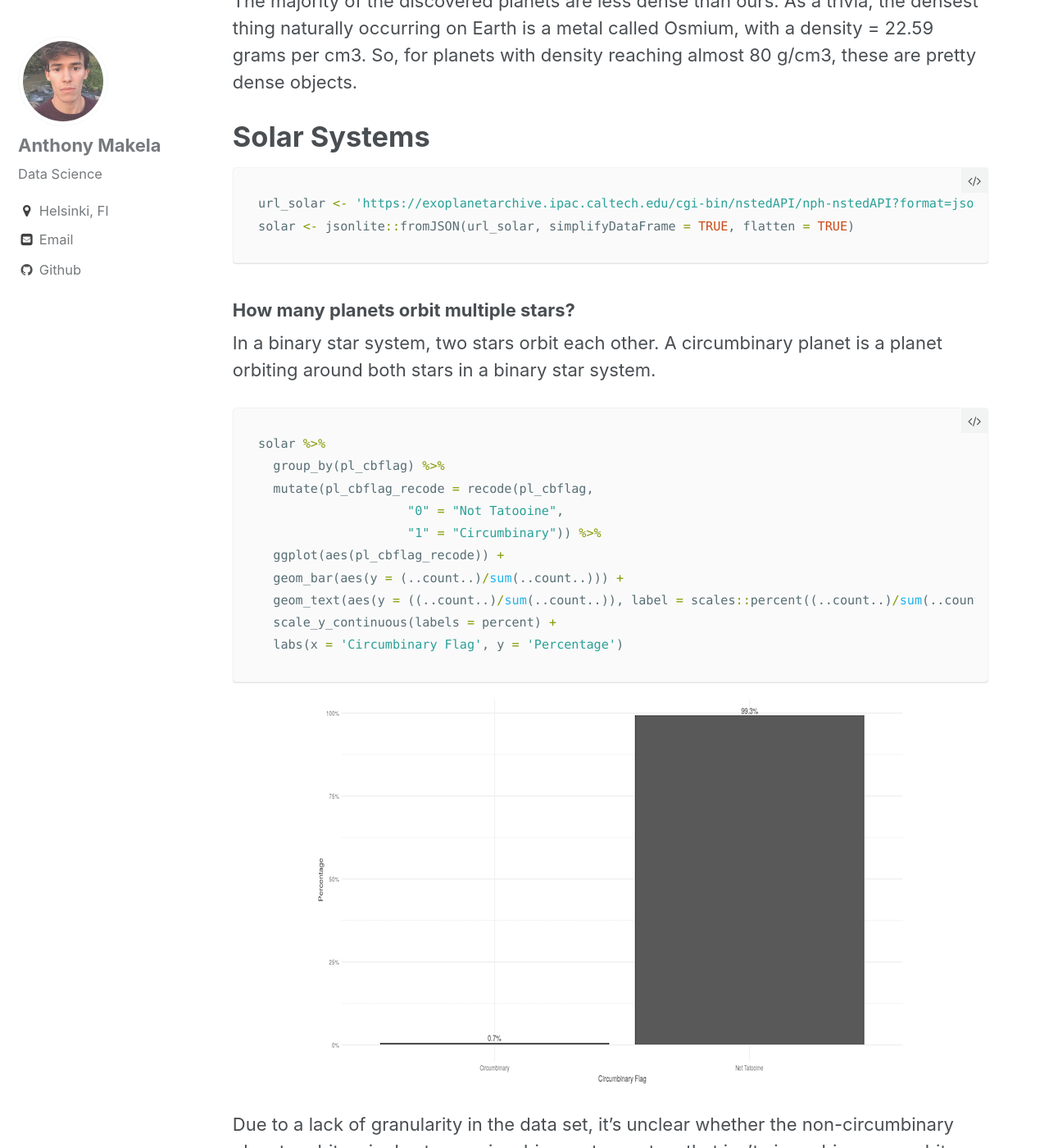
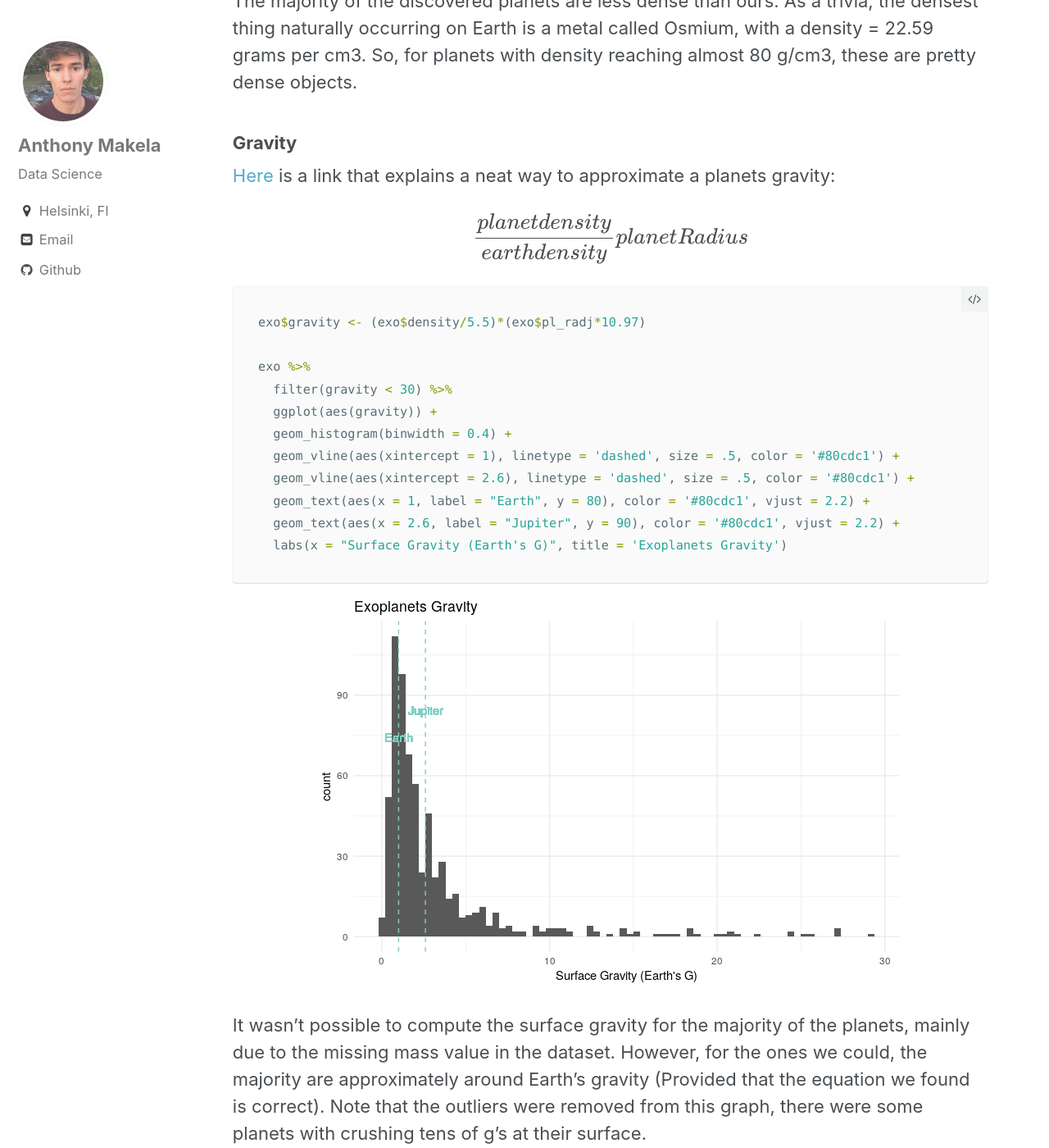
Before and after one commit to anthonymakela/anthonymakela.github.io, a Jekyll site: the page built from _posts/2019-01-01-Analysis-On-Exoplanets.md, in a window 1280 px wide and 1400 px high, scrolled down 13877 px. Shown: the whole window at 82% size. Built offline with Jekyll 4.4.1, drawn with Linux system fonts in a browser that asks for light colours; nearby versions of some CDN libraries; formulas are drawn with MathJax 3; some of the changed text lies outside the part shown.

Commit message:
Exoplanets

````diff
--- a/_posts/2019-01-01-Analysis-On-Exoplanets.md
+++ b/_posts/2019-01-01-Analysis-On-Exoplanets.md
@@ -330,6 +330,35 @@ exo %>%
 
 The majority of the discovered planets are less dense than ours. As a trivia, the densest thing naturally occurring on Earth is a metal called Osmium, with a density = 22.59 grams per cm3. So, for planets with density reaching almost 80 g/cm3, these are pretty dense objects.
 
+### Gravity
+
+[Here](http://www.world-builders.org/lessons/less/les1/gravity.html) is a link that explains a neat way to approximate a planets gravity:
+
+
+$$ {planetdensity \over earthdensity}{planetRadius} $$
+
+``` r
+exo$gravity <- (exo$density/5.5)*(exo$pl_radj*10.97)
+
+exo %>%
+  filter(gravity < 30) %>%
+  ggplot(aes(gravity)) +
+  geom_histogram(binwidth = 0.4) +
+  geom_vline(aes(xintercept = 1), linetype = 'dashed', size = .5, color = '#80cdc1') +
+  geom_vline(aes(xintercept = 2.6), linetype = 'dashed', size = .5, color = '#80cdc1') +
+  geom_text(aes(x = 1, label = "Earth", y = 80), color = '#80cdc1', vjust = 2.2) +
+  geom_text(aes(x = 2.6, label = "Jupiter", y = 90), color = '#80cdc1', vjust = 2.2) +
+  labs(x = "Surface Gravity (Earth's G)", title = 'Exoplanets Gravity')
+```
+
+<div style="text-align:center" markdown="1">
+
+![Differencing]({{ base_path }}/images/plot_gravity.png)
+
+</div>
+
+It wasn’t possible to compute the surface gravity for the majority of the planets, mainly due to the missing mass value in the dataset. However, for the ones we could, the majority are approximately around Earth’s gravity (Provided that the equation we found is correct). Note that the outliers were removed from this graph, there were some planets with crushing tens of g’s at their surface.
+
 # Solar Systems
 
 ``` r
````
Also changed, not shown: images/plot_gravity.png (added).
